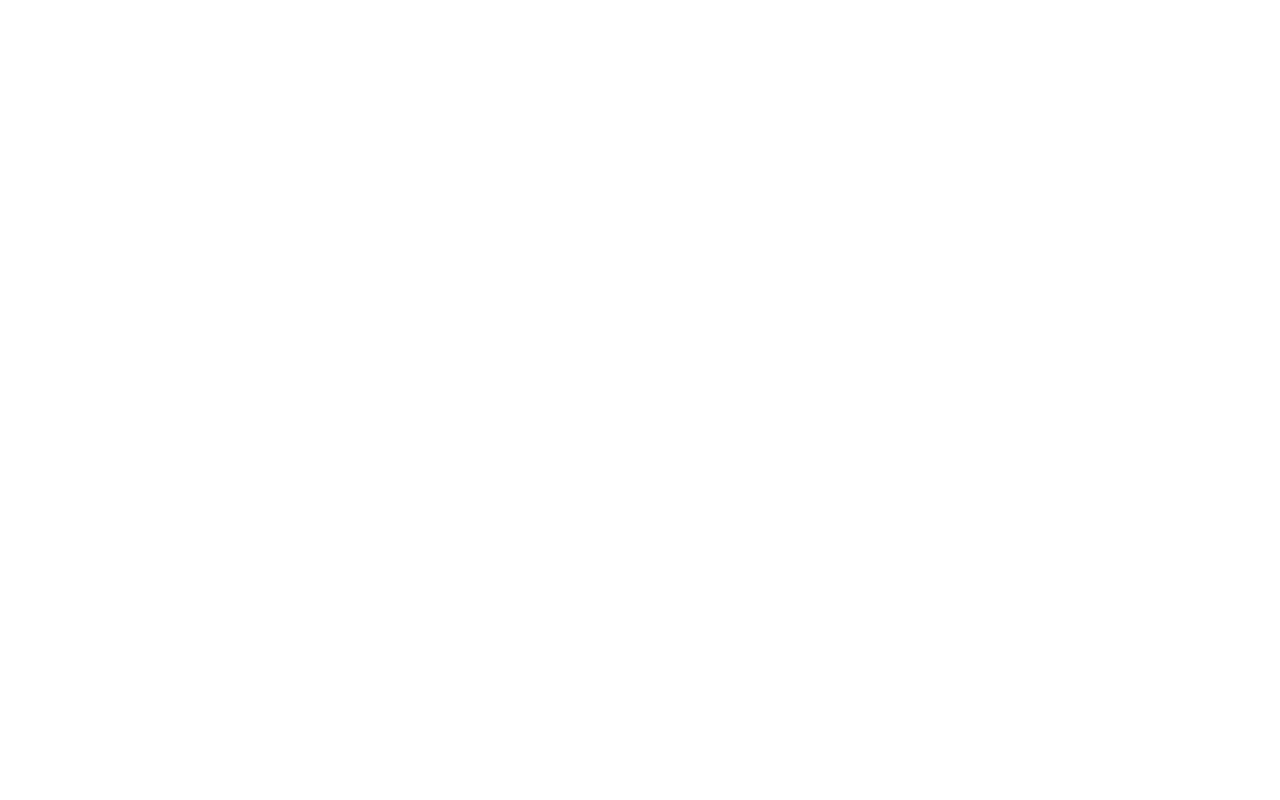
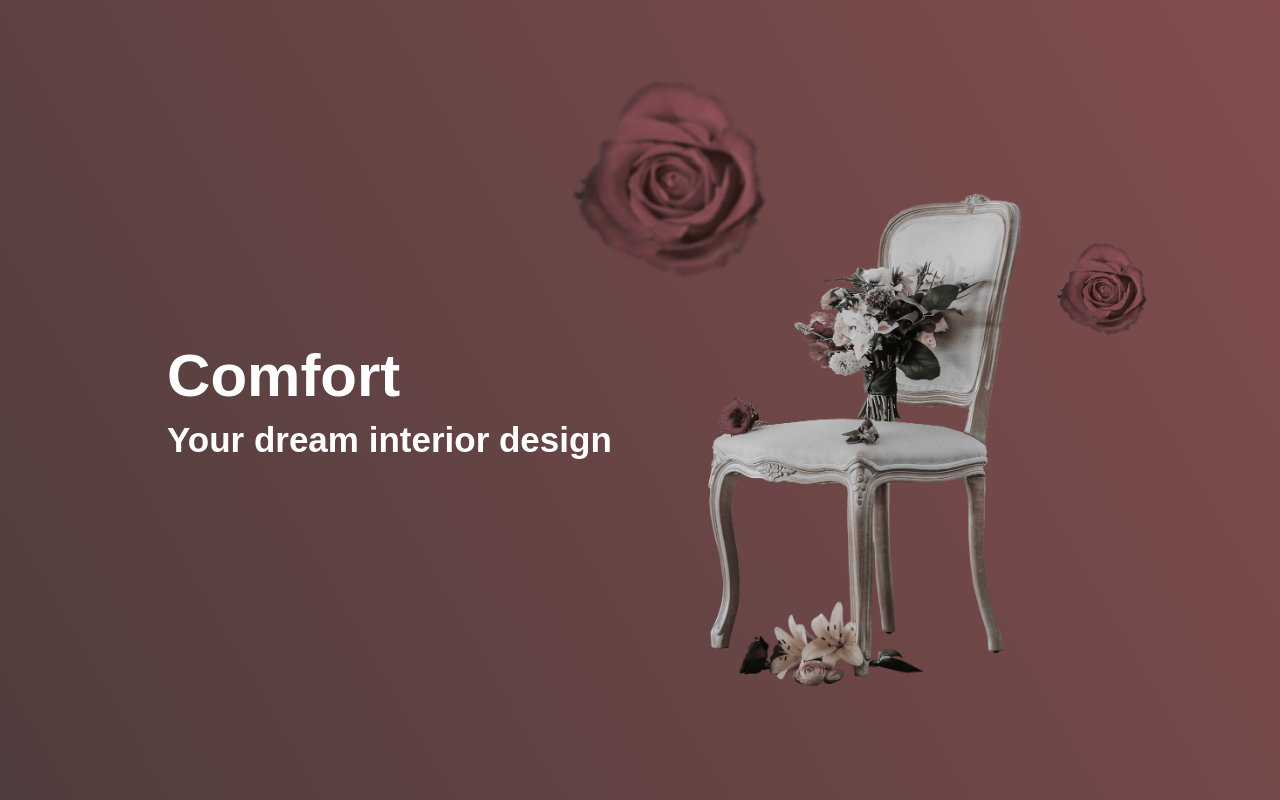
Before and after one commit to vicdubbeld/parallax-app, a plain HTML site: page index.html in a window 1280 px wide. Shown: the top 800 px of the page. Drawn offline with Linux system fonts and the light colour scheme.

Commit message:
style updated

```diff
--- a/index.html
+++ b/index.html
@@ -5,12 +5,28 @@
     <meta charset="UTF-8">
     <meta name="viewport" content="width=device-width, initial-scale=1.0">
     <meta http-equiv="X-UA-Compatible" content="ie=edge">
+    <link href="https://fonts.googleapis.com/css?family=Montserrat&display=swap" rel="stylesheet">
     <link rel="stylesheet" href="style.css">
     <title>Wood Only</title>
 </head>
 
 <body>
 
+    <header>
+        <div class="intro-text">
+            <h1>Comfort</h1>
+            <h3>Your dream interior design</h3>
+        </div>
+        <img class = "chair" src="img/chair-intro.png" alt="chair">
+        <img class="big-rose" src="img/big-rose.png" alt="big-rose">
+        <img class="small-rose" src="img/small-rose.png" alt="small-rose">
+    </header>
+
+    <section>
+        <h1>
+            Parallax
+        </h1>
+    </section>
     <script src="main.js"></script>
 </body>
 
--- a/style.css
+++ b/style.css
@@ -0,0 +1,64 @@
+* {
+    margin: 0;
+    padding: 0;
+    box-sizing: border-box;
+}
+
+header {
+    min-height: 100vh;
+    background: linear-gradient(240deg, #834d4d, #503d3d);
+    position: relative;
+    color: white;
+    font-family: sans-serif;
+}
+
+.intro-text {
+    top: 50%;
+    left: 20%;
+    transform: translate(-20%, -50%);
+    position: absolute;
+}
+
+.intro-text h1 {
+    font-size: 60px;
+    margin-bottom: 10px;
+
+}
+.intro-text h3 {
+    font-size: 35px;
+
+}
+
+.chair {
+    height: 700px;
+    position: absolute;
+    top: 90%;
+    right: 10%;
+    transform: translate(-10%, -90%);
+}
+
+.big-rose {
+    height: 200px;
+    top: 10%;
+    right: 40%;
+    position: absolute;
+
+}
+
+.small-rose {
+    height: 100px;
+    position: absolute;
+    top: 30%;
+    right: 10%;
+
+}
+
+section {
+    min-height: 100vh;
+    color: #834d4d;
+    display: flex;
+    justify-content: center;
+    align-items: center;
+    font-size: 50px;
+    font-family: sans-serif;
+}
```
